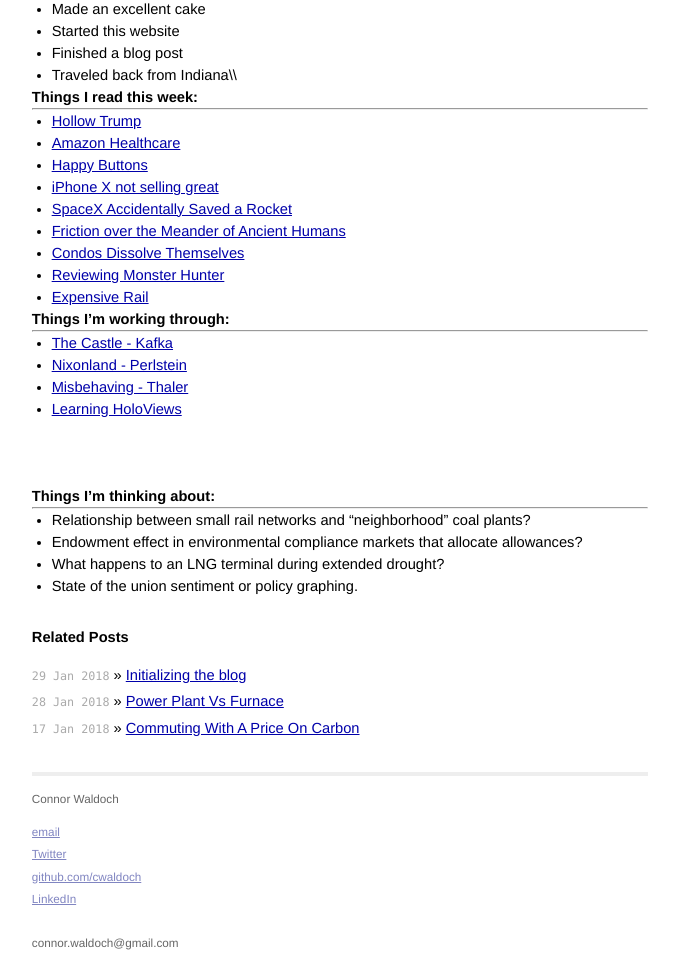
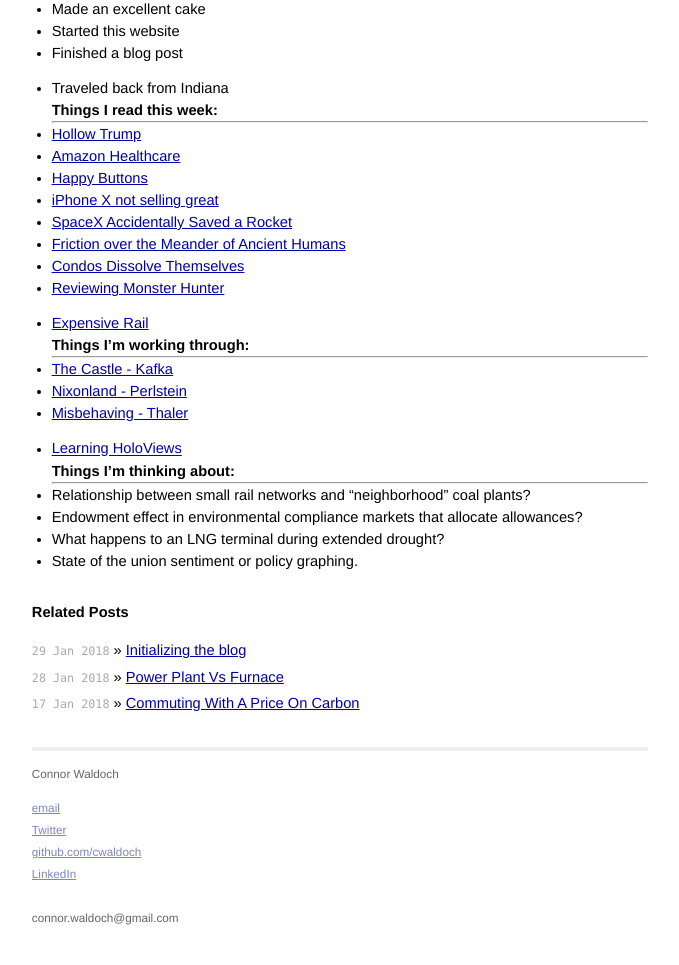
Before and after one commit to cwaldoch/cwaldoch.github.io, a Jekyll site: the page built from _posts/2018-02-02-weekly-roundup-no1.md, in a window 1280 px wide. Shown: the part 628-1593 px from the top of the page, without its empty margins (300-979 px from the left). Built offline with Jekyll 4.4.1, drawn with Linux system fonts in a browser that asks for light colours; our own code applies the rules of GitHub Pages for plain Markdown files; after the commit the page ends 1569 px from its top, so only the background shows below that.

```diff
--- a/_posts/2018-02-02-weekly-roundup-no1.md
+++ b/_posts/2018-02-02-weekly-roundup-no1.md
@@ -11,8 +11,8 @@ As part of establishing a consistency, I'll be doing brief weekly roundups. Not
 * Made an excellent cake
 * Started this website
 * Finished a blog post
-* Traveled back from Indiana\\\\
-
+* Traveled back from Indiana
+![]()
 ## Things I read this week:
 ------
 * [Hollow Trump](https://www.vox.com/2018/1/30/16950192/state-of-the-union-problems)
@@ -24,22 +24,14 @@ As part of establishing a consistency, I'll be doing brief weekly roundups. Not
 * [Condos Dissolve Themselves](https://ggwash.org/view/66349/the-huntington-club-redevelopment-is-a-hopeful-sign)
 * [Reviewing Monster Hunter](https://waypoint.vice.com/en_us/article/8xvpw5/monster-hunter-world-review)
 * [Expensive Rail](https://www.citylab.com/transportation/2018/01/why-its-so-expensive-to-build-urban-rail-in-the-us/551408/)
-
-
-
-
-
-
-
+![]()
 ## Things I'm working through:
 ------
 * [The Castle - Kafka](http://amzn.to/2FFTfwF)
 * [Nixonland - Perlstein](http://amzn.to/2Ey4V5b)
 * [Misbehaving - Thaler](http://amzn.to/2GFsk5i)
 * [Learning HoloViews](http://holoviews.org/)
-
 ![]()
-
 ## Things I'm thinking about:
 ------
 * Relationship between small rail networks and "neighborhood" coal plants?
```
